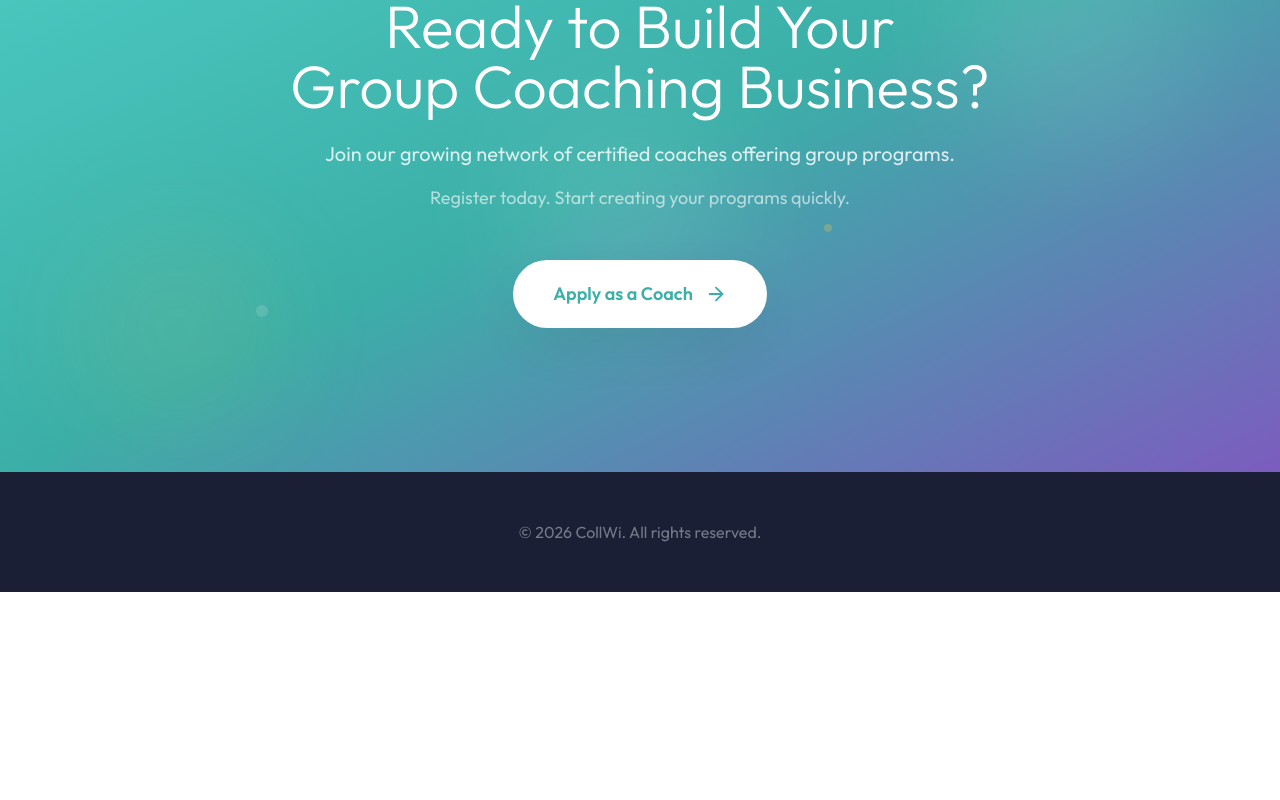
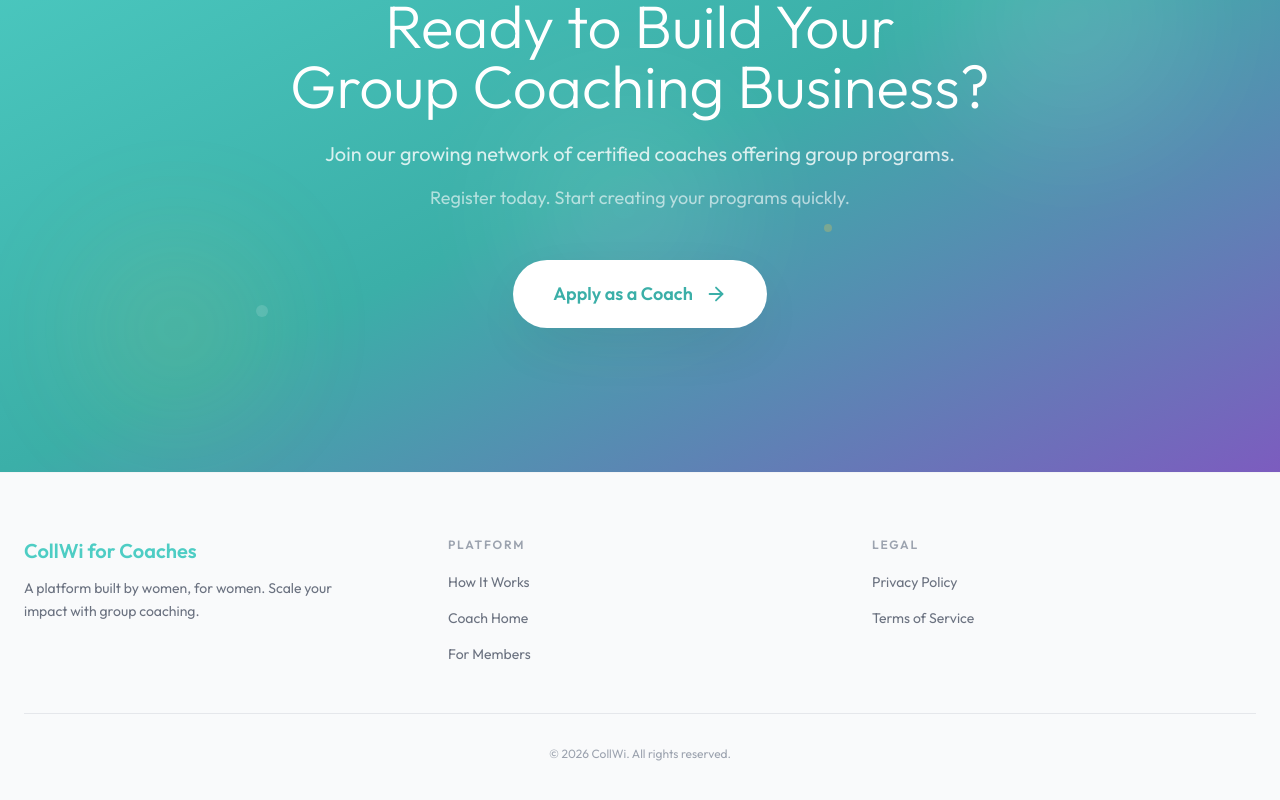
Before and after one commit to gaiaCollwi/collwi-coach, a Next.js app: page /how-it-works in a window 1280 px wide. Shown: the part 4957-5757 px from the top of the page. Before the commit the page ends 5549 px from the top, so only its background shows below. Built offline with nearby package versions, Linux system fonts and the light colour scheme.

Commit message:
Design fixes: dark colors to teal/purple gradients, improved footer on how-it-works

```diff
--- a/app/how-it-works/page.tsx
+++ b/app/how-it-works/page.tsx
@@ -424,9 +424,49 @@ export default function HowItWorksPage() {
       </section>
 
       {/* ─── Footer ─── */}
-      <footer className="bg-brand-navy text-white py-12">
-        <div className="max-w-7xl mx-auto px-6 text-center">
-          <p className="text-white/40">© 2026 CollWi. All rights reserved.</p>
+      <footer className="bg-gray-50 text-gray-900 border-t border-gray-100">
+        <div className="max-w-7xl mx-auto px-6 pt-16 pb-10">
+          <div className="grid grid-cols-1 md:grid-cols-3 gap-10 mb-12">
+            {/* Brand */}
+            <div>
+              <p className="text-xl font-semibold text-brand-teal mb-3">CollWi for Coaches</p>
+              <p className="text-gray-500 text-sm leading-relaxed max-w-xs">
+                A platform built by women, for women. Scale your impact with group coaching.
+              </p>
+            </div>
+            {/* Links */}
+            <div>
+              <h4 className="text-xs font-semibold tracking-[0.15em] uppercase text-gray-400 mb-4">Platform</h4>
+              <ul className="space-y-3">
+                {[
+                  { label: 'How It Works', href: '/how-it-works' },
+                  { label: 'Coach Home', href: '/' },
+                  { label: 'For Members', href: 'https://collwi.com' },
+                ].map((link) => (
+                  <li key={link.label}>
+                    <a href={link.href} className="text-sm text-gray-500 hover:text-brand-teal transition-colors duration-200">{link.label}</a>
+                  </li>
+                ))}
+              </ul>
+            </div>
+            {/* Legal */}
+            <div>
+              <h4 className="text-xs font-semibold tracking-[0.15em] uppercase text-gray-400 mb-4">Legal</h4>
+              <ul className="space-y-3">
+                {[
+                  { label: 'Privacy Policy', href: '/privacy' },
+                  { label: 'Terms of Service', href: '/terms' },
+                ].map((link) => (
+                  <li key={link.label}>
+                    <a href={link.href} className="text-sm text-gray-500 hover:text-brand-teal transition-colors duration-200">{link.label}</a>
+                  </li>
+                ))}
+              </ul>
+            </div>
+          </div>
+          <div className="border-t border-gray-200 pt-8 text-center">
+            <p className="text-xs text-gray-400">© {new Date().getFullYear()} CollWi. All rights reserved.</p>
+          </div>
         </div>
       </footer>
     </div>
--- a/app/page.tsx
+++ b/app/page.tsx
@@ -897,7 +897,7 @@ export default function CoachesPage() {
         ref={statsRef}
         className="relative py-20 md:py-28 px-6 overflow-hidden"
         style={{
-          background: 'linear-gradient(135deg, #1A1F36 0%, #2D3250 40%, #1A1F36 100%)',
+          background: 'linear-gradient(135deg, #3B8F8B 0%, #7C5CBF 40%, #4ECDC4 100%)',
         }}
       >
         {/* Subtle gradient orbs */}
@@ -1022,12 +1022,12 @@ export default function CoachesPage() {
 
           {/* Bento Grid — 2x2 top + full-width tagline */}
           <div className="bento-grid grid grid-cols-1 md:grid-cols-2 gap-5">
-            {/* Large dark card */}
+            {/* Large accent card */}
             <div className="bento-card relative rounded-2xl p-8 md:p-10 overflow-hidden group hover:shadow-soft-xl transition-all duration-500" style={{ opacity: 0 }}>
               <div
                 className="gradient-sweep-bg absolute inset-0"
                 style={{
-                  background: 'linear-gradient(135deg, #1A1F36 0%, #2D3250 40%, #1A1F36 100%)',
+                  background: 'linear-gradient(135deg, #7C5CBF 0%, #9B7DD4 40%, #7C5CBF 100%)',
                 }}
               />
               <div className="absolute -top-10 -right-10 w-40 h-40 bg-brand-teal/20 rounded-full blur-2xl group-hover:scale-150 transition-transform duration-700" />
@@ -1176,7 +1176,7 @@ export default function CoachesPage() {
         ref={testimonialRef}
         className="relative py-24 md:py-32 px-6 overflow-hidden"
         style={{
-          background: 'linear-gradient(135deg, #1A1F36 0%, #3BAFA8 40%, #6347A0 100%)',
+          background: 'linear-gradient(135deg, #4ECDC4 0%, #7C5CBF 40%, #4ECDC4 100%)',
         }}
       >
         <div className="absolute top-10 left-[10%] w-64 h-64 bg-white/5 rounded-full blur-3xl animate-float" />
@@ -1273,7 +1273,7 @@ export default function CoachesPage() {
         ref={ctaRef}
         className="relative min-h-[80vh] flex items-center px-6 overflow-hidden"
         style={{
-          background: 'linear-gradient(135deg, #1A1F36 0%, #3BAFA8 45%, #6347A0 100%)',
+          background: 'linear-gradient(135deg, #4ECDC4 0%, #7C5CBF 45%, #F4845F 100%)',
           backgroundSize: '200% 200%',
           animation: 'gradient-shift 6s ease-in-out infinite',
         }}
```
